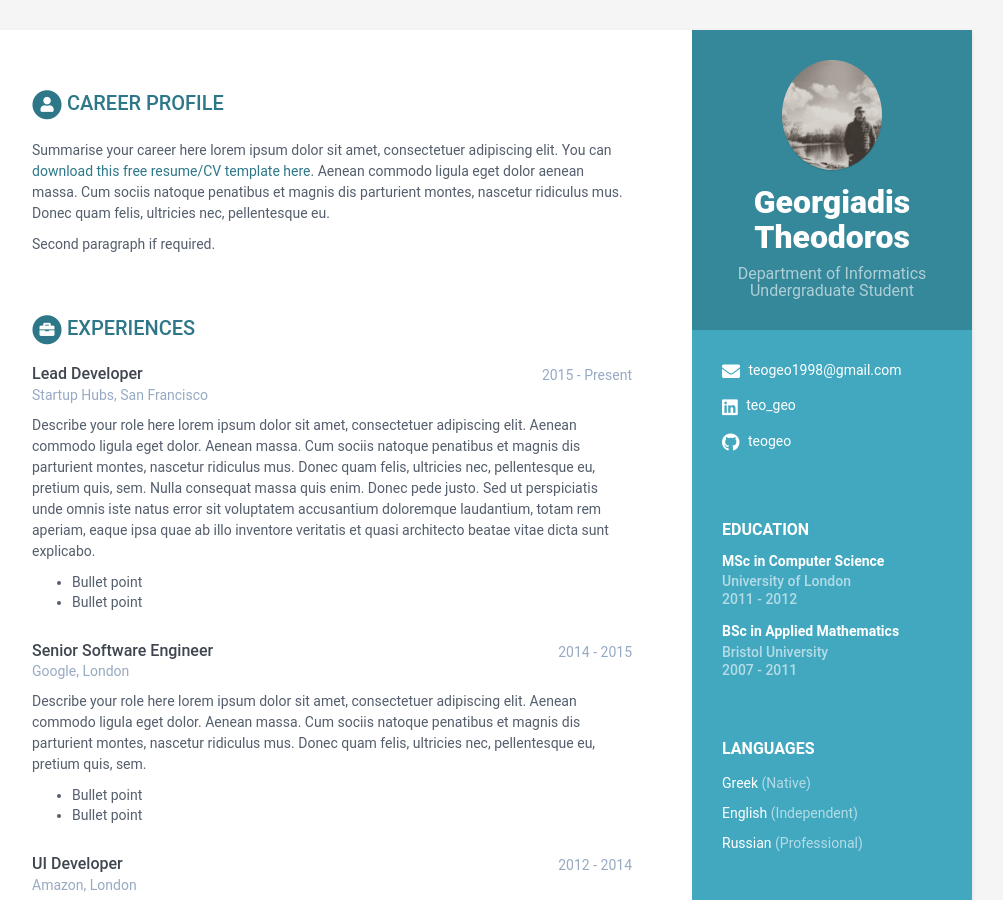
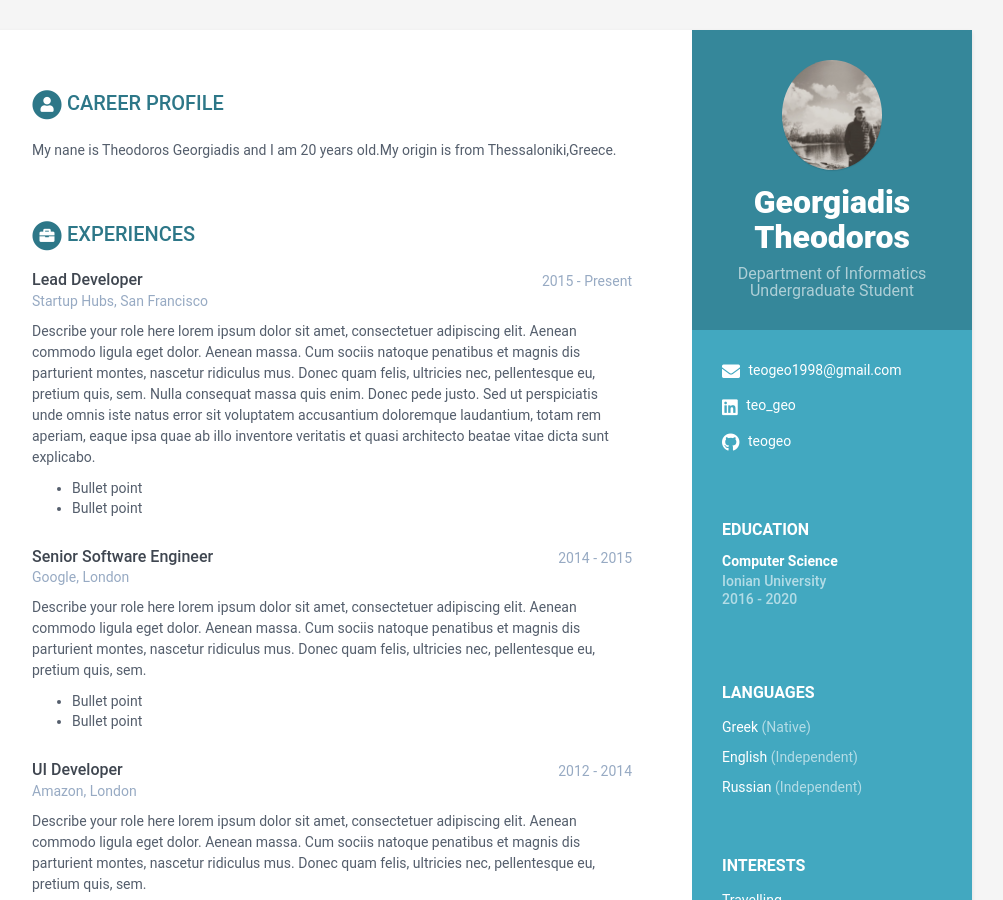
Before and after one commit to teogeo/Mycv, a Jekyll site: the page built from index.html, in a window 1280 px wide and 900 px high. Shown: the whole window, without its empty margins (168-1171 px from the left). Built offline with Jekyll 4.4.1, drawn with Linux system fonts in a browser that asks for light colours.

Commit message:
Update data.yml

```diff
--- a/_data/data.yml
+++ b/_data/data.yml
@@ -32,7 +32,7 @@ sidebar:
         level: Independent
 
       - idiom: Russian
-        level: Professional
+        level: Independent
 
     interests:
       - item: Travelling
@@ -45,18 +45,12 @@ sidebar:
 career-profile:
     title: Career Profile
     summary: |
-      Summarise your career here lorem ipsum dolor sit amet, consectetuer
-      adipiscing elit. You can [download this free resume/CV template here]().
-      Aenean commodo ligula eget dolor aenean massa. Cum sociis natoque
-      penatibus et magnis dis parturient montes, nascetur ridiculus mus.
-      Donec quam felis, ultricies nec, pellentesque eu.
-
-      Second paragraph if required.
+      My nane is Theodoros Georgiadis and I am 20 years old.My origin is from Thessaloniki,Greece.
 
 education:
-    - degree: MSc in Computer Science
-      university: University of London
-      time: 2011 - 2012
+    - degree: Computer Science
+      university: Ionian University
+      time: 2016 - 2020
       details: |
         Describe your study here lorem ipsum dolor sit amet, consectetuer
         adipiscing elit. Aenean commodo ligula eget dolor. Aenean massa. Cum
@@ -67,9 +61,9 @@ education:
           - Bullet point
           - Bullet point
 
-    - degree: BSc in Applied Mathematics
-      university: Bristol University
-      time: 2007 - 2011
+    - degree:
+      university:
+      time:
       details: |
         Describe your study here lorem ipsum dolor sit amet, consectetuer
         adipiscing elit. Aenean commodo ligula eget dolor. Aenean massa. Cum
```
